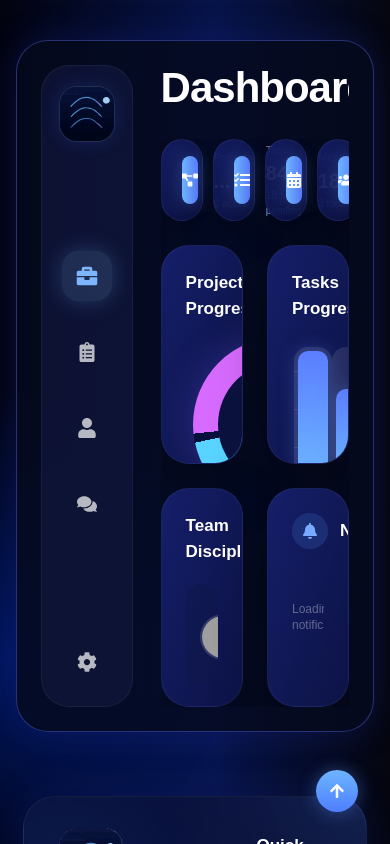
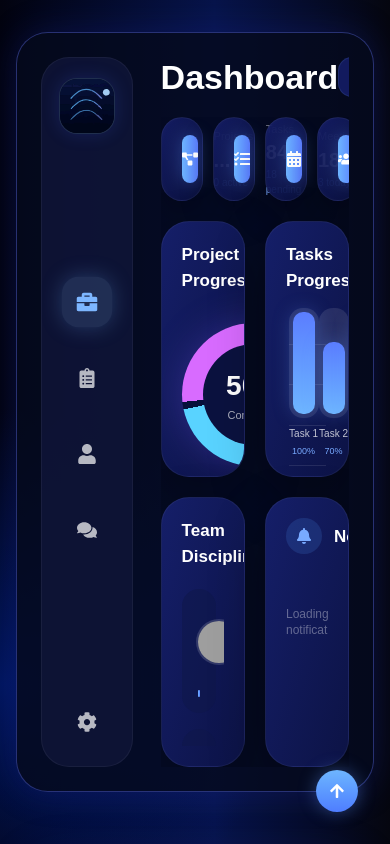
Before and after one commit to FatmaMoataz/FloWio, a React (Vite) app: page /dashboard in a window 390 px wide. Shown: the top 844 px of the page. Built offline with nearby package versions, Linux system fonts and the light colour scheme; grey boxes are pictures that could not be loaded.

Commit message:
Added login page and improved dashboard responsiveness

```diff
--- a/src/components/Topbar/Topbar.jsx
+++ b/src/components/Topbar/Topbar.jsx
@@ -1,18 +1,19 @@
 import { useState } from "react";
-import { FaBell } from "react-icons/fa";
+import { FaBell, FaSearch } from "react-icons/fa";
 import NotificationsOverlay from "../NotificationsOverlay/NotificationsOverlay";
 
 export default function Topbar({ title }) {
   const [open, setOpen] = useState(false);
   return (
-    <div className="flex items-center justify-between mb-7">
-      <h1 className="text-white text-[42px] font-extrabold tracking-[-1px] leading-none">{title}</h1>
-      <div className="flex items-center gap-4">
-        <div className="w-[230px] h-[46px] rounded-[16px] bg-[#141d66]/90 border border-blue-300/10 px-5 flex items-center">
+    <div className="flex items-center justify-between mb-5">
+      <h1 className="text-white text-[34px] font-extrabold leading-none">{title}</h1>
+      <div className="flex items-center gap-3">
+        <div className="w-[300px] h-10 rounded-[14px] bg-[#141d66]/90 border border-blue-300/10 px-4 flex items-center gap-3">
+          <FaSearch className="text-sm text-white/35" />
           <input placeholder="Search..." className="bg-transparent outline-none text-white text-sm placeholder:text-white/35 w-full" />
         </div>
         <div className="relative">
-          <button onClick={() => setOpen(!open)} className="w-[46px] h-[46px] rounded-[16px] bg-[#141d66]/90 border border-blue-300/10 text-white flex items-center justify-center hover:brightness-125 transition"><FaBell /></button>
+          <button onClick={() => setOpen(!open)} className="w-10 h-10 rounded-[14px] bg-[#141d66]/90 border border-blue-300/10 text-white flex items-center justify-center hover:brightness-125 transition"><FaBell /></button>
           {open && <NotificationsOverlay onClose={() => setOpen(false)} />}
         </div>
       </div>
--- a/src/layout/MainLayout.jsx
+++ b/src/layout/MainLayout.jsx
@@ -6,16 +6,29 @@ import Footer from "../components/Footer/Footer";
 export default function MainLayout({ children, title }) {
   const scrollToTop = () => window.scrollTo({ top: 0, behavior: "smooth" });
   return (
-    <div className="min-h-screen w-full overflow-x-hidden bg-[radial-gradient(circle_at_left,rgba(0,40,170,.5),transparent_35%),linear-gradient(90deg,#02030f_0%,#07144a_55%,#05060f_100%)] py-10 flex flex-col items-center">
-      <div className="relative w-[92vw] h-[82vh] rounded-[32px] border border-[rgba(84,100,220,.45)] bg-[rgba(6,10,30,.82)] flex p-6 shadow-[0_0_35px_rgba(25,40,160,.3)] overflow-hidden">
+    <div className="min-h-screen w-full overflow-x-hidden bg-[radial-gradient(circle_at_left,rgba(0,40,170,.5),transparent_35%),linear-gradient(90deg,#02030f_0%,#07144a_55%,#05060f_100%)] py-8 flex flex-col items-center">
+      <div className="relative w-[92vw] h-[clamp(760px,88vh,980px)] rounded-[32px] border border-[rgba(84,100,220,.45)] bg-[rgba(6,10,30,.82)] flex p-6 shadow-[0_0_35px_rgba(25,40,160,.3)] overflow-hidden">
         <Sidebar />
         <div className="flex-1 h-full pl-7 overflow-hidden">
           {title && <Topbar title={title} />}
-          <div className={title ? "h-[calc(100%-74px)] overflow-hidden" : "h-full overflow-hidden"}>{children}</div>
+          <div
+            className={
+              title
+                ? "h-[calc(100%-60px)] overflow-hidden"
+                : "h-full overflow-hidden"
+            }
+          >
+            {children}
+          </div>
         </div>
       </div>
       <Footer />
-      <button onClick={scrollToTop} className="fixed right-8 bottom-8 z-[999] w-[42px] h-[42px] rounded-full bg-gradient-to-b from-[#6eb5ff] to-[#4f7dff] text-white flex items-center justify-center shadow-[0_0_18px_rgba(95,150,255,.4)] transition hover:-translate-y-1 hover:brightness-110"><FaArrowUp /></button>
+      <button
+        onClick={scrollToTop}
+        className="fixed right-8 bottom-8 z-[999] w-[42px] h-[42px] rounded-full bg-gradient-to-b from-[#6eb5ff] to-[#4f7dff] text-white flex items-center justify-center shadow-[0_0_18px_rgba(95,150,255,.4)] transition hover:-translate-y-1 hover:brightness-110"
+      >
+        <FaArrowUp />
+      </button>
     </div>
   );
 }
--- a/src/pages/Dashboard/Dashboard.jsx
+++ b/src/pages/Dashboard/Dashboard.jsx
@@ -164,7 +164,7 @@ export default function Dashboard() {
   ];
 
   const cardClass =
-    "relative overflow-hidden rounded-[28px] border border-white/5 bg-gradient-to-br from-[#16206d]/95 to-[#0d1448]/95 p-6 shadow-[0_22px_55px_rgba(0,0,0,.30)] transition-all duration-300 hover:-translate-y-1 hover:shadow-[0_0_28px_rgba(95,150,255,.20)]";
+    "relative overflow-hidden rounded-[28px] border border-white/5 bg-gradient-to-br from-[#16206d]/95 to-[#0d1448]/95 p-5 xl:p-6 shadow-[0_22px_55px_rgba(0,0,0,.30)] transition-all duration-300 hover:-translate-y-1 hover:shadow-[0_0_28px_rgba(95,150,255,.20)]";
 
   // تجميع الـ KPIs وربط حقل الـ Projects بالـ state الديناميكية الجديدة
   const kpiItems = [
@@ -176,13 +176,13 @@ export default function Dashboard() {
 
   return (
     <MainLayout title="Dashboard">
-      <div className="grid h-full min-h-0 grid-rows-[82px_1fr] gap-6 text-white">
+      <div className="grid h-full min-h-0 grid-rows-[clamp(78px,10vh,92px)_minmax(0,1fr)] gap-5 xl:gap-6 text-white">
         {/* KPI CARDS */}
         <div className="grid grid-cols-4 gap-5">
           {kpiItems.map((item) => (
             <div
               key={item.label}
-              className="flex items-center gap-4 rounded-[24px] border border-white/5 bg-gradient-to-br from-[#151e66]/95 to-[#0c123f]/95 px-5 shadow-[0_16px_35px_rgba(0,0,0,.24)] transition hover:-translate-y-1 hover:shadow-[0_0_24px_rgba(95,150,255,.18)]"
+              className="flex min-h-0 items-center gap-4 rounded-[24px] border border-white/5 bg-gradient-to-br from-[#151e66]/95 to-[#0c123f]/95 px-5 shadow-[0_16px_35px_rgba(0,0,0,.24)] transition hover:-translate-y-1 hover:shadow-[0_0_24px_rgba(95,150,255,.18)]"
             >
               <div className="flex h-12 w-12 items-center justify-center rounded-full bg-gradient-to-r from-[#6eb5ff] to-[#5b7dff] text-white shadow-[0_0_18px_rgba(95,150,255,.35)]">
                 {item.icon}
@@ -198,7 +198,7 @@ export default function Dashboard() {
         </div>
 
         {/* MAIN GRID */}
-        <div className="grid min-h-0 grid-cols-2 grid-rows-2 gap-6">
+        <div className="grid min-h-0 grid-cols-2 grid-rows-[minmax(250px,0.95fr)_minmax(250px,1fr)] gap-5 xl:gap-6">
           {/* PROJECT PROGRESS */}
           <div className={cardClass}>
             <div className="mb-4 flex items-center justify-between">
@@ -208,12 +208,12 @@ export default function Dashboard() {
               </span>
             </div>
 
-            <div className="grid h-[calc(100%-44px)] grid-cols-[190px_1fr] items-center gap-7">
-              <div className="relative mx-auto h-[175px] w-[175px] rounded-full bg-[conic-gradient(#7b5dff_0deg_180deg,#07103a_180deg_186deg,#59d3ff_186deg_258deg,#07103a_258deg_264deg,#d86bff_264deg_360deg)] shadow-[0_0_38px_rgba(120,90,255,.30)]">
-                <div className="absolute inset-[25px] rounded-full bg-[#0b123f]" />
+            <div className="grid h-[calc(100%-44px)] grid-cols-[minmax(145px,190px)_1fr] items-center gap-5 xl:gap-7">
+              <div className="relative mx-auto h-[clamp(136px,17vh,175px)] w-[clamp(136px,17vh,175px)] rounded-full bg-[conic-gradient(#7b5dff_0deg_180deg,#07103a_180deg_186deg,#59d3ff_186deg_258deg,#07103a_258deg_264deg,#d86bff_264deg_360deg)] shadow-[0_0_38px_rgba(120,90,255,.30)]">
+                <div className="absolute inset-[clamp(19px,2.5vh,25px)] rounded-full bg-[#0b123f]" />
 
                 <div className="absolute inset-0 flex flex-col items-center justify-center">
-                  <span className="text-[34px] font-extrabold">50%</span>
+                  <span className="text-[clamp(28px,3.2vh,34px)] font-extrabold">50%</span>
                   <span className="text-[11px] text-white/65">Completed</span>
                 </div>
               </div>
@@ -255,8 +255,8 @@ export default function Dashboard() {
               <FaChartBar className="text-[#78aaff]" />
             </div>
 
-            <div className="relative mx-auto h-[205px] w-[88%]">
-              {[30, 68, 106, 144].map((top) => (
+            <div className="relative mx-auto h-[clamp(156px,20vh,205px)] w-[88%] max-w-[620px]">
+              {["18%", "42%", "66%", "90%"].map((top) => (
                 <div
                   key={top}
                   style={{ top }}
@@ -267,7 +267,7 @@ export default function Dashboard() {
               <div className="absolute inset-0 flex items-end justify-around pb-6">
                 {bars.map(([name, value]) => (
                   <div key={name} className="flex flex-col items-center">
-                    <div className="relative flex h-[135px] w-[38px] items-end rounded-[14px] bg-white/10 p-[4px]">
+                    <div className="relative flex h-[clamp(98px,13vh,135px)] w-[clamp(30px,3.4vw,38px)] items-end rounded-[14px] bg-white/10 p-[4px]">
                       <div
                         style={{ height: `${value}%` }}
                         className="w-full rounded-[10px] bg-gradient-to-t from-[#6eb5ff] to-[#5b7dff] shadow-[0_0_20px_rgba(95,150,255,.35)]"
```
